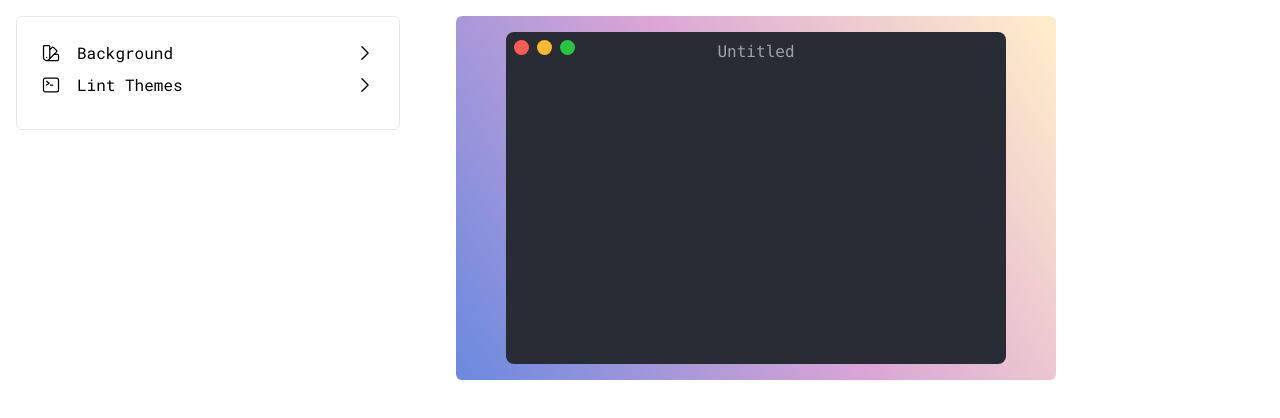
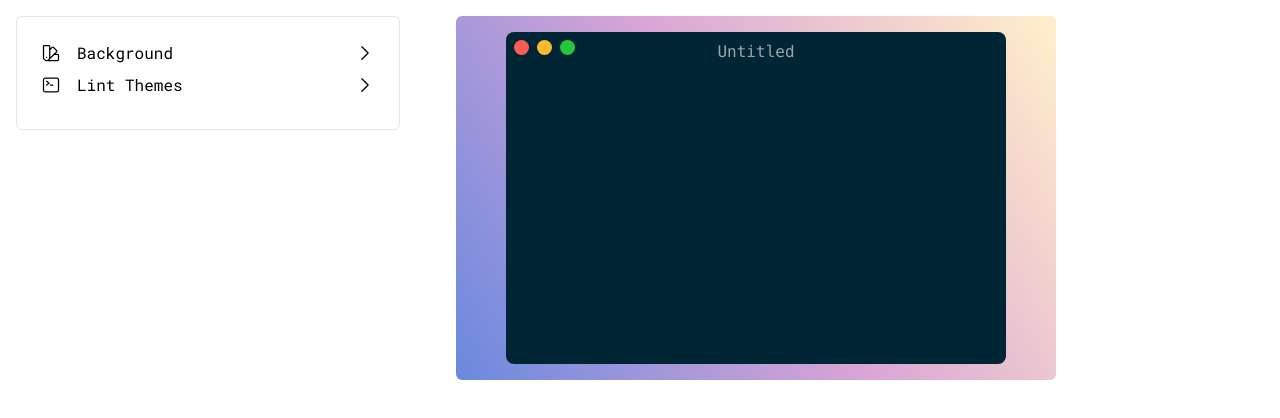
Before and after one commit to sakurakiyama/SnipSnap, a React (Vite) app: page / in a window 1280 px wide. Shown: the top 418 px of the page. Built offline with nearby package versions, Linux system fonts and the light colour scheme.

Commit message:
add lint themes

```diff
--- a/index.html
+++ b/index.html
@@ -1,8 +1,9 @@
 <!DOCTYPE html>
-<html lang="en">
+<html lang="en" data-theme="atlas">
   <head>
     <meta charset="UTF-8" />
     <meta name="viewport" content="width=device-width, initial-scale=1.0" />
+    <link rel="stylesheet" href="/src/stylesheets/LintThemes.scss" />
     <title>SnapSnip</title>
   </head>
   <body>
--- a/src/App.tsx
+++ b/src/App.tsx
@@ -7,7 +7,6 @@ function App() {
   const [background, setBackground] = useState<string>('blush');
   const [lintTheme, setLintTheme] = useState<string>('');
 
-  console.log(lintTheme);
   return (
     <div className='flex flex-row h-full'>
       <Sidebar setBackground={setBackground} setLintTheme={setLintTheme} />
--- a/src/components/preview/CodeEditor.tsx
+++ b/src/components/preview/CodeEditor.tsx
@@ -1,32 +1,6 @@
 import hljs from 'highlight.js/lib/common';
-import 'highlight.js/styles/atom-one-dark.css';
-// import 'highlight.js/styles/an-old-hope.css';
-// import 'highlight.js/styles/arta.css';
-// import 'highlight.js/styles/base16/ashes.css';
-// import 'highlight.js/styles/base16/atelier-cave.css';
-// import 'highlight.js/styles/base16/atelier-dune.css';
-// import 'highlight.js/styles/base16/atelier-estuary.css';
-// import 'highlight.js/styles/base16/atelier-forest.css';
-// import 'highlight.js/styles/base16/atelier-lakeside.css';
-// import 'highlight.js/styles/base16/atelier-plateau.css';
-// import 'highlight.js/styles/base16/atelier-savanna.css';
-// import 'highlight.js/styles/base16/atelier-seaside.css';
-// import 'highlight.js/styles/base16/atlas.css';
-// import 'highlight.js/styles/base16/bespin.css';
-// import 'highlight.js/styles/base16/chalk.css';
-// import 'highlight.js/styles/base16/circus.css';
-// import 'highlight.js/styles/base16/classic-dark.css';
-// import 'highlight.js/styles/base16/codeschool.css';
-// import 'highlight.js/styles/base16/colors.css';
-// import 'highlight.js/styles/base16/darcula.css';
-// import 'highlight.js/styles/base16/dark-violet.css';
-// import 'highlight.js/styles/base16/darkmoss.css';
-// import 'highlight.js/styles/base16/darktooth.css';
-// import 'highlight.js/styles/base16/decaf.css';
-// import 'highlight.js/styles/base16/default-dark.css';
-// import 'highlight.js/styles/base16/dracula.css';
-// import 'highlight.js/styles/base16/edge-dark.css';
-import '../../stylesheets/Themes.scss';
+import '../../stylesheets/LintThemes.scss';
+import '../../stylesheets/Background.scss';
 import Header from './Header';
 import { useRef, useState } from 'react';
 
@@ -52,7 +26,7 @@ function CodeEditor({ background, lintTheme }: CodeEditorProps): JSX.Element {
         className={`flex flex-col w-[600px] p-4 rounded-md m-auto ${background}`}
       >
         <pre className=' ml-auto mr-auto'>
-          <Header />
+          <Header lintTheme={lintTheme} />
           {/* Display Code */}
           <code
             className={`${`language-${language}`} hljs rounded-br-lg rounded-bl-lg w-[500px] min-h-[300px] !break-words left-0 right-0 ml-auto mr-auto`}
--- a/src/components/preview/Header.tsx
+++ b/src/components/preview/Header.tsx
@@ -1,8 +1,12 @@
-import { useState } from 'react';
+import { useState, useEffect } from 'react';
 
-function Header(): JSX.Element {
+interface HeaderProps {
+  lintTheme: string;
+}
+function Header({ lintTheme }: HeaderProps): JSX.Element {
   const [fileName, setFileName] = useState<string | undefined>(undefined);
   const [placeholder, setPlaceholder] = useState<string>('Untitled');
+  const [lintBackground, setLintBackground] = useState<string>('');
 
   const handleFocus = () => {
     if (fileName === undefined) setPlaceholder('');
@@ -11,8 +15,21 @@ function Header(): JSX.Element {
   const handleBlur = () => {
     if (fileName === undefined) setPlaceholder('Untitled');
   };
+
+  useEffect(() => {
+    const codeEditor = document.querySelector('.hljs');
+    if (!codeEditor) return;
+
+    const computedStyle = window.getComputedStyle(codeEditor);
+    const backgroundColor = computedStyle.backgroundColor;
+    setLintBackground(backgroundColor);
+  }, [lintTheme]);
+
   return (
-    <div className='rounded-tr-lg rounded-tl-lg h-8 p-2 bg-[#282c34]'>
+    <div
+      style={{ backgroundColor: lintBackground }}
+      className='rounded-tr-lg rounded-tl-lg h-8 p-2'
+    >
       <div className='flex'>
         {/* Buttons */}
         <div className='flex flex-row w-full'>
@@ -24,7 +41,8 @@ function Header(): JSX.Element {
         <div className=''>
           <input
             type='text'
-            className='rounded-md bg-[#282c34] text-center relative z-10 focus:outline-none text-[#abb2bf]'
+            style={{ backgroundColor: lintBackground }}
+            className='rounded-md text-center relative z-10 focus:outline-none text-[#abb2bf]'
             placeholder={fileName === undefined ? placeholder : ''}
             value={fileName}
             onChange={(e) => setFileName(e.target.value)}
--- a/src/components/sidebar/BackgroundSelector.tsx
+++ b/src/components/sidebar/BackgroundSelector.tsx
@@ -2,7 +2,7 @@ import { SwatchIcon } from '@heroicons/react/24/outline';
 import { ChevronRightIcon } from '@heroicons/react/24/outline';
 import { ChevronDownIcon } from '@heroicons/react/24/outline';
 import { useState } from 'react';
-import '../../stylesheets/Themes.scss';
+import '../../stylesheets/Background.scss';
 
 interface BackgroundSelectorProps {
   setBackground: React.Dispatch<React.SetStateAction<string>>;
--- a/src/components/sidebar/LintThemes.tsx
+++ b/src/components/sidebar/LintThemes.tsx
@@ -3,11 +3,16 @@ import { CommandLineIcon } from '@heroicons/react/24/outline';
 import { ChevronRightIcon } from '@heroicons/react/24/outline';
 import { ChevronDownIcon } from '@heroicons/react/24/outline';
 
-interface LintThemeProps {
+interface LintThemesProps {
   setLintTheme: React.Dispatch<React.SetStateAction<string>>;
 }
-function LintThemes({ setLintTheme }: LintThemeProps) {
+function LintThemes({ setLintTheme }: LintThemesProps) {
   const [isOpen, setIsOpen] = useState<boolean>(false);
+
+  const updateLintTheme = (style: string) => {
+    document.documentElement.setAttribute('data-theme', style);
+    setLintTheme(style);
+  };
 
   const highlightStyles = [
     'atom-one-dark',
@@ -64,8 +69,8 @@ function LintThemes({ setLintTheme }: LintThemeProps) {
         {isOpen &&
           highlightStyles.map((style) => {
             return (
-              <ul className='flex items-center'>
-                <text onClick={() => setLintTheme(style)}>{style}</text>
+              <ul className='flex items-center cursor-pointer ml-10'>
+                <text onClick={() => updateLintTheme(style)}>{style}</text>
               </ul>
             );
           })}
--- /dev/null
+++ b/src/stylesheets/LintThemes.scss
@@ -0,0 +1,109 @@
+@use 'sass:meta';
+
+html[data-theme='an-old-hope'] {
+  @include meta.load-css('highlight.js/styles/an-old-hope.css');
+}
+
+html[data-theme='atom-one-dark'] {
+  @include meta.load-css('highlight.js/styles/atom-one-dark.css');
+}
+
+html[data-theme='arta'] {
+  @include meta.load-css('highlight.js/styles/arta.css');
+}
+
+html[data-theme='ashes'] {
+  @include meta.load-css('highlight.js/styles/base16/ashes.css');
+}
+
+html[data-theme='atelier-cave'] {
+  @include meta.load-css('highlight.js/styles/base16/atelier-cave.css');
+}
+
+html[data-theme='atelier-dune'] {
+  @include meta.load-css('highlight.js/styles/base16/atelier-dune.css');
+}
+
+html[data-theme='atelier-estuary'] {
+  @include meta.load-css('highlight.js/styles/base16/atelier-estuary.css');
+}
+
+html[data-theme='atelier-forest'] {
+  @include meta.load-css('highlight.js/styles/base16/atelier-forest.css');
+}
+
+html[data-theme='atelier-lakeside'] {
+  @include meta.load-css('highlight.js/styles/base16/atelier-lakeside.css');
+}
+
+html[data-theme='atelier-plateau'] {
+  @include meta.load-css('highlight.js/styles/base16/atelier-plateau.css');
+}
+
+html[data-theme='atelier-savanna'] {
+  @include meta.load-css('highlight.js/styles/base16/atelier-savanna.css');
+}
+
+html[data-theme='atelier-seaside'] {
+  @include meta.load-css('highlight.js/styles/base16/atelier-seaside.css');
+}
+
+html[data-theme='atlas'] {
+  @include meta.load-css('highlight.js/styles/base16/atlas.css');
+}
+
+html[data-theme='bespin'] {
+  @include meta.load-css('highlight.js/styles/base16/bespin.css');
+}
+
+html[data-theme='chalk'] {
+  @include meta.load-css('highlight.js/styles/base16/chalk.css');
+}
+
+html[data-theme='circus'] {
+  @include meta.load-css('highlight.js/styles/base16/circus.css');
+}
+
+html[data-theme='classic-dark'] {
+  @include meta.load-css('highlight.js/styles/base16/classic-dark.css');
+}
+
+html[data-theme='codeschool'] {
+  @include meta.load-css('highlight.js/styles/base16/codeschool.css');
+}
+
+html[data-theme='colors'] {
+  @include meta.load-css('highlight.js/styles/base16/colors.css');
+}
+
+html[data-theme='darcula'] {
+  @include meta.load-css('highlight.js/styles/base16/darcula.css');
+}
+
+html[data-theme='dark-violet'] {
+  @include meta.load-css('highlight.js/styles/base16/dark-violet.css');
+}
+
+html[data-theme='darkmoss'] {
+  @include meta.load-css('highlight.js/styles/base16/darkmoss.css');
+}
+
+html[data-theme='darktooth'] {
+  @include meta.load-css('highlight.js/styles/base16/darktooth.css');
+}
+
+html[data-theme='decaf'] {
+  @include meta.load-css('highlight.js/styles/base16/decaf.css');
+}
+
+html[data-theme='default-dark'] {
+  @include meta.load-css('highlight.js/styles/base16/default-dark.css');
+}
+
+html[data-theme='dracula'] {
+  @include meta.load-css('highlight.js/styles/base16/dracula.css');
+}
+
+html[data-theme='edge-dark'] {
+  @include meta.load-css('highlight.js/styles/base16/edge-dark.css');
+}
```
Also changed, not shown: src/stylesheets/Background.scss (renamed from src/stylesheets/Themes.scss).
